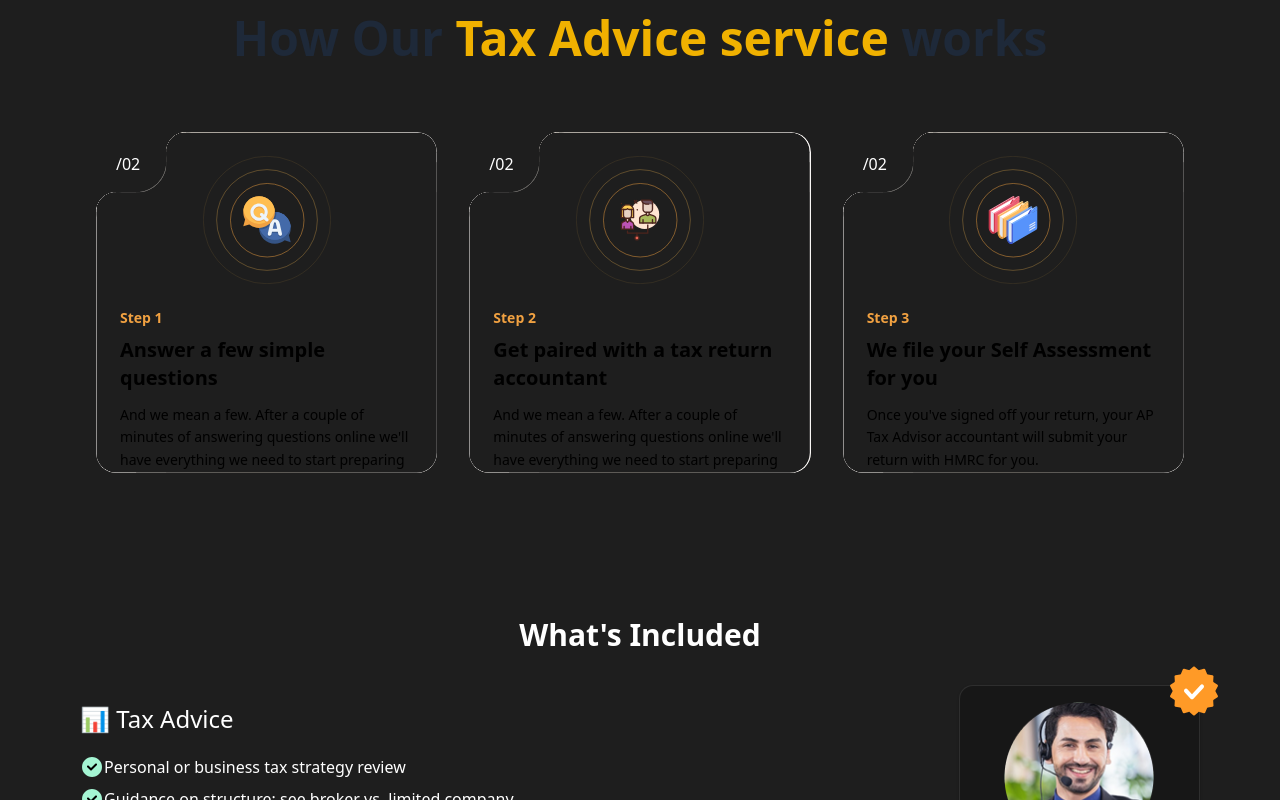
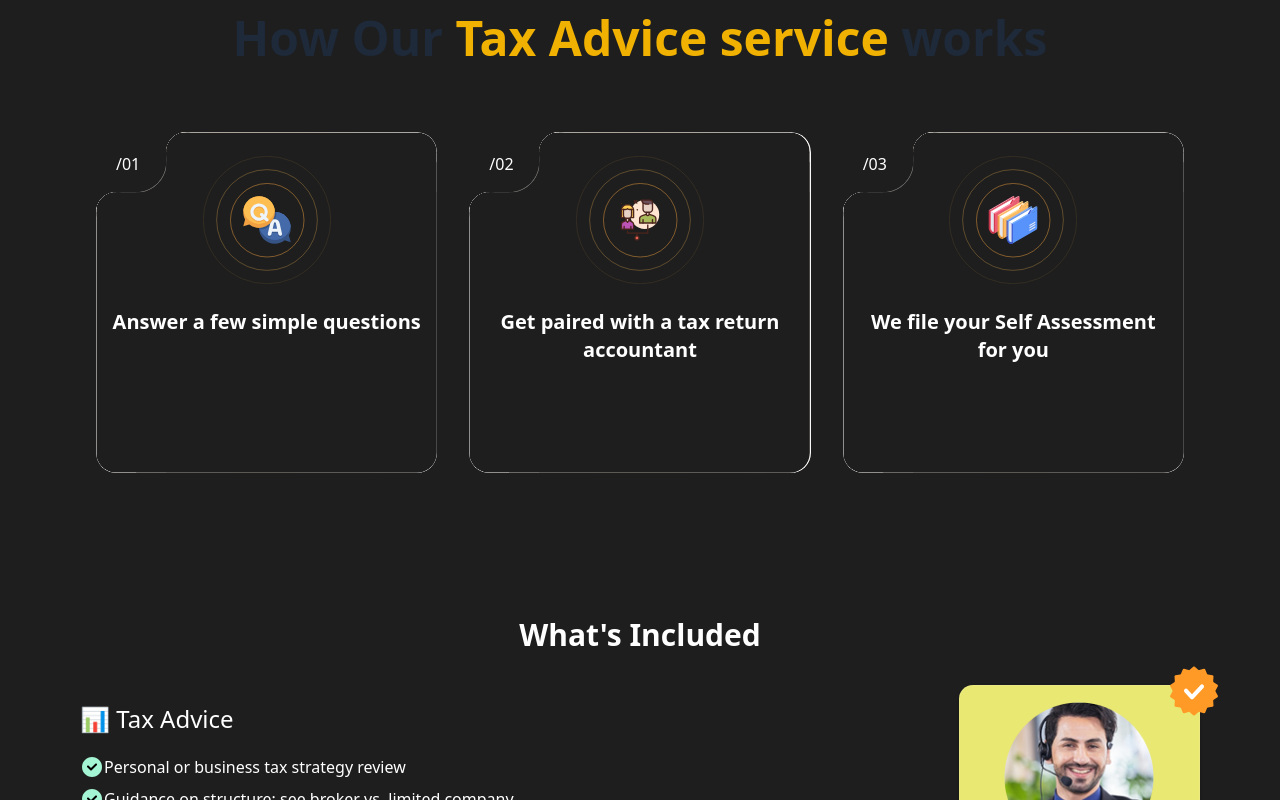
Before and after one commit to fiamanillah/ap_tax_advisor_cleintSide, a Next.js app: page /tax-advice in a window 1280 px wide. Shown: the part 4000-4800 px from the top of the page. Built offline with nearby package versions, Linux system fonts and the light colour scheme.

Commit message:
feat: Refactor TaxAdviceService for improved layout and add step number overlay; update card background color in globals.css

```diff
--- a/src/app/globals.css
+++ b/src/app/globals.css
@@ -59,7 +59,6 @@
   --radius: 0.625rem;
   --background: oklch(1 0 0);
   --foreground: oklch(0.145 0 0);
-  --card: oklch(1 0 0);
   --card-foreground: oklch(0.145 0 0);
   --popover: oklch(1 0 0);
   --popover-foreground: oklch(0.145 0 0);
@@ -135,6 +134,7 @@
   --secondary-gradient: oklch(94.72% 0.02539 78.873);
   --muted-foreground: oklch(18.22% 0.00002 271.152);
   --muted: lch(100% 0.01 296.81 / 0.205);
+  --card: oklch(90.833% 0.14056 108.477);
 }
 
 @layer base {
--- a/src/components/Shared/OurApproach.tsx
+++ b/src/components/Shared/OurApproach.tsx
@@ -8,7 +8,7 @@ interface OurApproachProps {
 export default function OurApproach({ OurApproachData }: OurApproachProps) {
   return (
     <section className="py-12">
-      <div className="container mx-auto px-4">
+      <div className="container mx-auto max-w-7xl px-4">
         <h2 className="text-foreground mx-auto mb-8 w-fit pb-8 text-center text-xl font-medium md:text-3xl lg:text-[40px]">
           Our Approach
         </h2>
--- a/src/components/Shared/TaxAdviceService.tsx
+++ b/src/components/Shared/TaxAdviceService.tsx
@@ -49,11 +49,17 @@ export default function TaxAdviceService({
         xl ? xlClasses[xl] : undefined,
       )}
     >
-      {data.map((step) => (
-        <div key={step.id} className="relative flex h-full w-full">
-          <span className="absolute top-5 left-5 text-white">/02</span>
-          <div className="inverted-radius bg-background relative flex h-full flex-col items-center rounded-xl p-6">
+      {data.map((step, idx) => (
+        <div
+          key={step.id}
+          className="group relative flex h-full w-full transition-transform duration-500 ease-in-out hover:rotate-y-180"
+        >
+          <span className="absolute top-5 left-5 text-white group-hover:rotate-y-180">
+            /0{idx + 1}
+          </span>
+          <div className="inverted-radius bg-background">
             {/* Icon with concentric circles */}
+            <div className="relative flex h-full flex-col items-center rounded-xl px-4 py-6 group-hover:hidden">
               <div className="relative mb-6 flex h-32 w-32 items-center justify-center">
                 <Image
                   src={step.icon}
@@ -65,19 +71,20 @@ export default function TaxAdviceService({
                 />
               </div>
               <div className="flex flex-col items-start">
-              {/* Step Number */}
-              <p className="mb-2 text-start text-sm font-semibold text-[#F1A141]">
-                Step {step.id}
-              </p>
-
                 {/* Title */}
-              <h3 className="mb-3 text-start text-xl font-semibold text-black">
+                <h3 className="text-foreground mb-3 text-center text-xl font-semibold">
                   {step.title}
                 </h3>
+              </div>
+            </div>
 
-              {/* Description */}
-              <p className="text-start text-sm leading-relaxed text-black">
-                {step.description}
+            <div className="bg-card hidden h-full flex-col items-start justify-end gap-3 rounded-xl p-6 text-center group-hover:flex group-hover:rotate-y-180">
+              <h1 className="text-background text-lg font-medium">
+                📝 Get in touch
+              </h1>
+              <p className="text-background text-start text-sm">
+                Send us your query and we’ll get back to you within 24–48 hours
+                to understand your needs and kick things off.
               </p>
             </div>
           </div>
```
Lines whose indentation alone changed are shown as unchanged.
